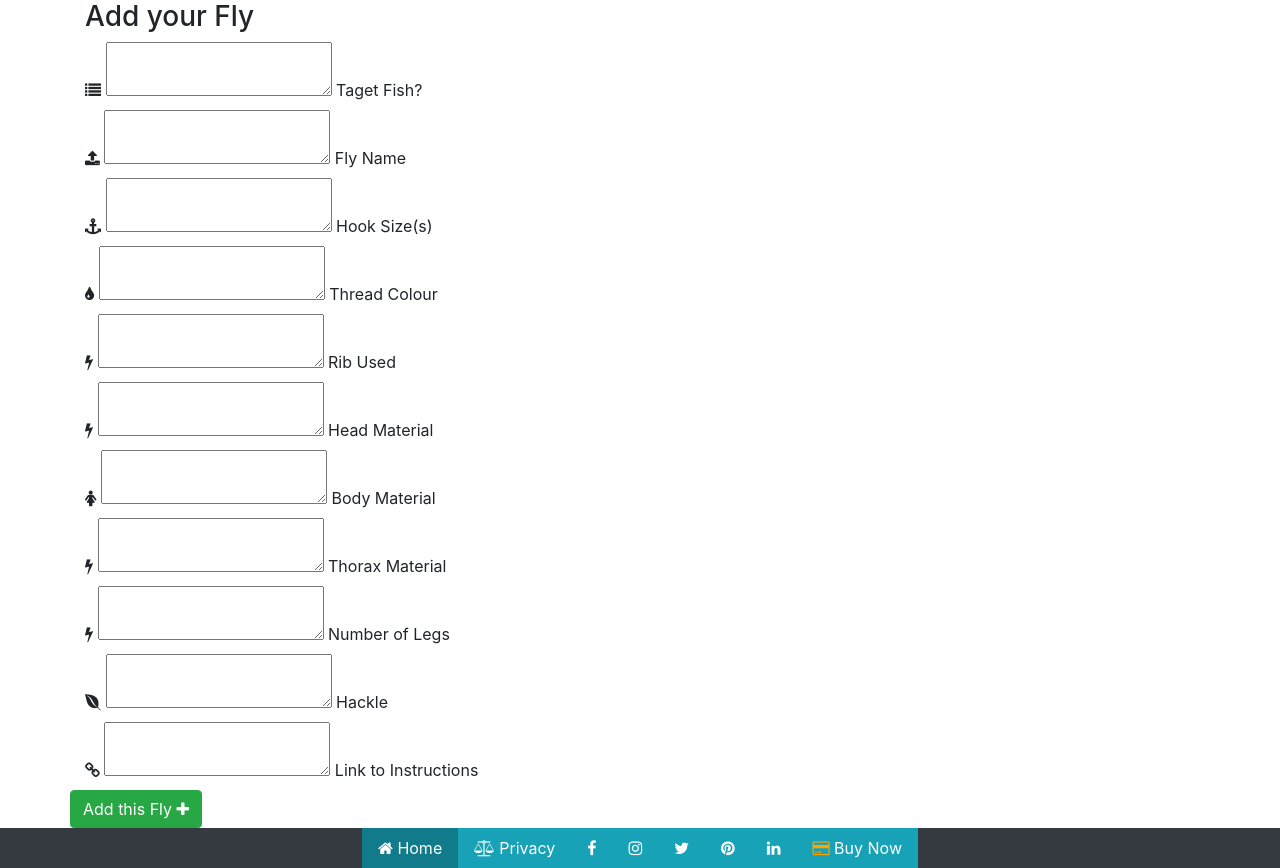
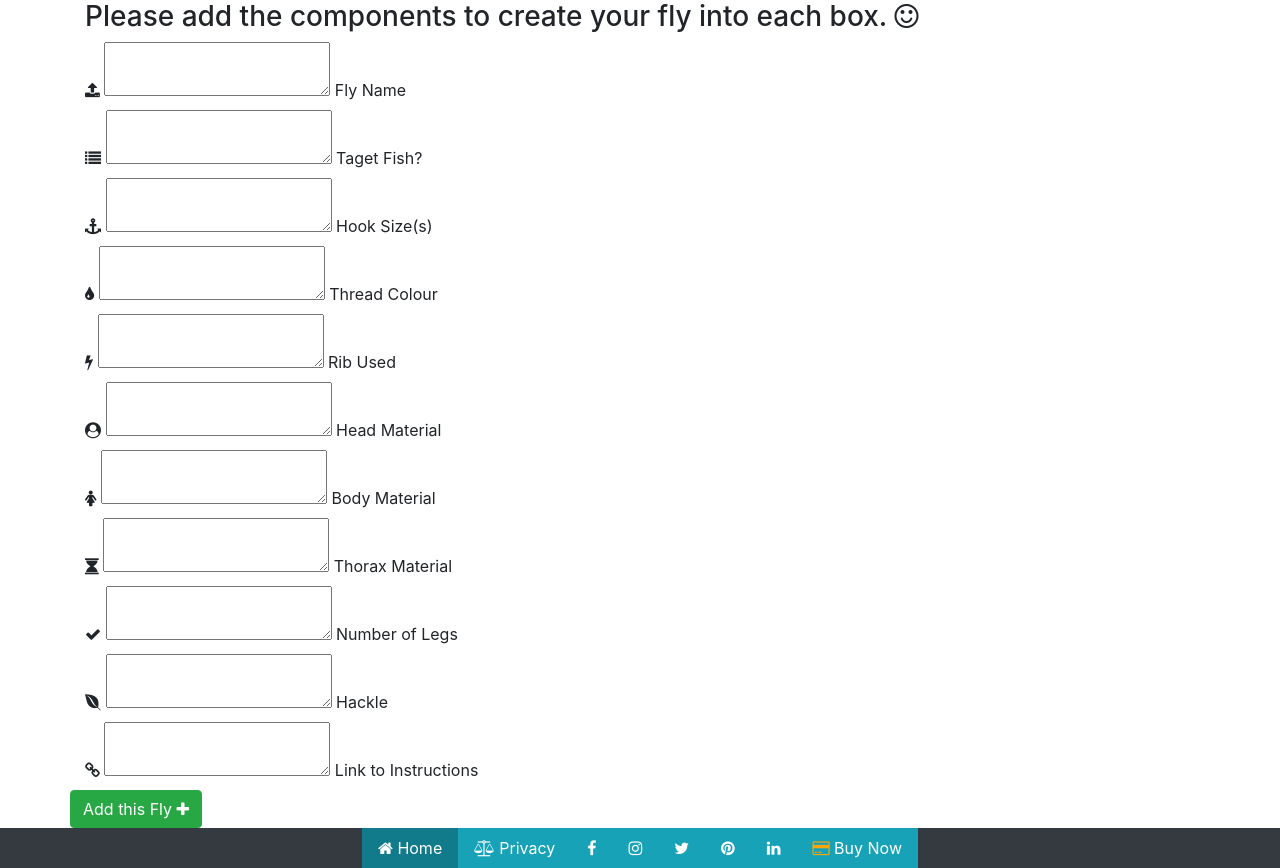
Before and after one commit to AlanOSheadev/Flies-fish-love, a Flask app: template templates/addfly.html in a window 1280 px wide. Shown: the part 58-926 px from the top of the page. Run offline with Flask 2, Linux system fonts and the light colour scheme; the template is opened without the code that fills it, so the values that code supplies are empty; some libraries are stand-ins or nearby versions.

Commit message:
Added new fields and icons to database

```diff
--- a/templates/addfly.html
+++ b/templates/addfly.html
@@ -2,35 +2,22 @@
 {% extends 'base.html' %}
 {% block content %}
 
-<h3>Add your Fly</h3>
+<h3>Please add the components to create your fly into each box. <i class="fa fa-smile-o" aria-hidden="true"></i></h3>
 
 <div class="row">
 	<form action="{{ url_for('insert_fly', fly_id=fly._id) }}" method="POST" class="col 12">
-    <!-- <div class="input-field col 12"> <i class="fas fa-list"></i>
-				<select id="species" name="species">
-					<option value="" disabled selected>Choose target Species</option>
-                    {% for spec in species %}
-                        {% if spec.species == fly.species %}
-                            <option value="{{spec.species}}" >{{spec.species}}</option>
-                            {% else %}
-                            <option value="{{spec.species}}" >{{spec.species}}</option>
-                        {% endif %}
-                    {% endfor %}
-                </select>
-				<label>Fish Species</label>
-			</div> -->
+        <div class="row">
+			<div class="input-field col 12"><i class="fa fa-upload" aria-hidden="true"></i>
+				<textarea type="text" name="name" id="name" >{{fly.name}}</textarea>
+				<label>Fly Name</label>
+			</div>
+		</div>
         <div class="row">
             <div class="input-field col 12"> <i class="fa fa-list"></i>
 				<textarea type="text" name="species" id="species">{{fly.species}}</textarea>
 				<label>Taget Fish?</label>
 		    </div>
         </div>
-		<div class="row">
-			<div class="input-field col 12"><i class="fa fa-upload" aria-hidden="true"></i>
-				<textarea type="name" name="name" id="name">{{fly.name}}</textarea>
-				<label>Fly Name</label>
-			</div>
-		</div>
         <div class="row">
 		</div>
 		<div class="row">
@@ -52,7 +39,7 @@
 		    </div>
         </div>
         <div class="row">
-			<div class="input-field col 12"><i class="fa fa-bolt" aria-hidden="true"></i>
+			<div class="input-field col 12"><i class="fa fa-user-circle" aria-hidden="true"></i>
 				<textarea type="text" name="head" id="head">{{fly.head}}</textarea>
 				<label>Head Material</label>
 		    </div>
@@ -64,13 +51,13 @@
 			</div>
         </div>
         <div class="row">
-			<div class="input-field col 12"><i class="fa fa-bolt" aria-hidden="true"></i>
+			<div class="input-field col 12"><i class="fa fa-hourglass" aria-hidden="true"></i>
 				<textarea type="text" name="thorax" id="thorax">{{fly.thorax}}</textarea>
 				<label>Thorax Material</label>
 		    </div>
         </div>
         <div class="row">
-			<div class="input-field col 12"><i class="fa fa-bolt" aria-hidden="true"></i>
+			<div class="input-field col 12"><i class="fa fa-check" aria-hidden="true"></i>
 				<textarea type="text" name="legs" id="legs">{{fly.legs}}</textarea>
 				<label>Number of Legs</label>
 		    </div>
```
Also changed, not shown: templates/editfly.html (+10 -10 lines).
